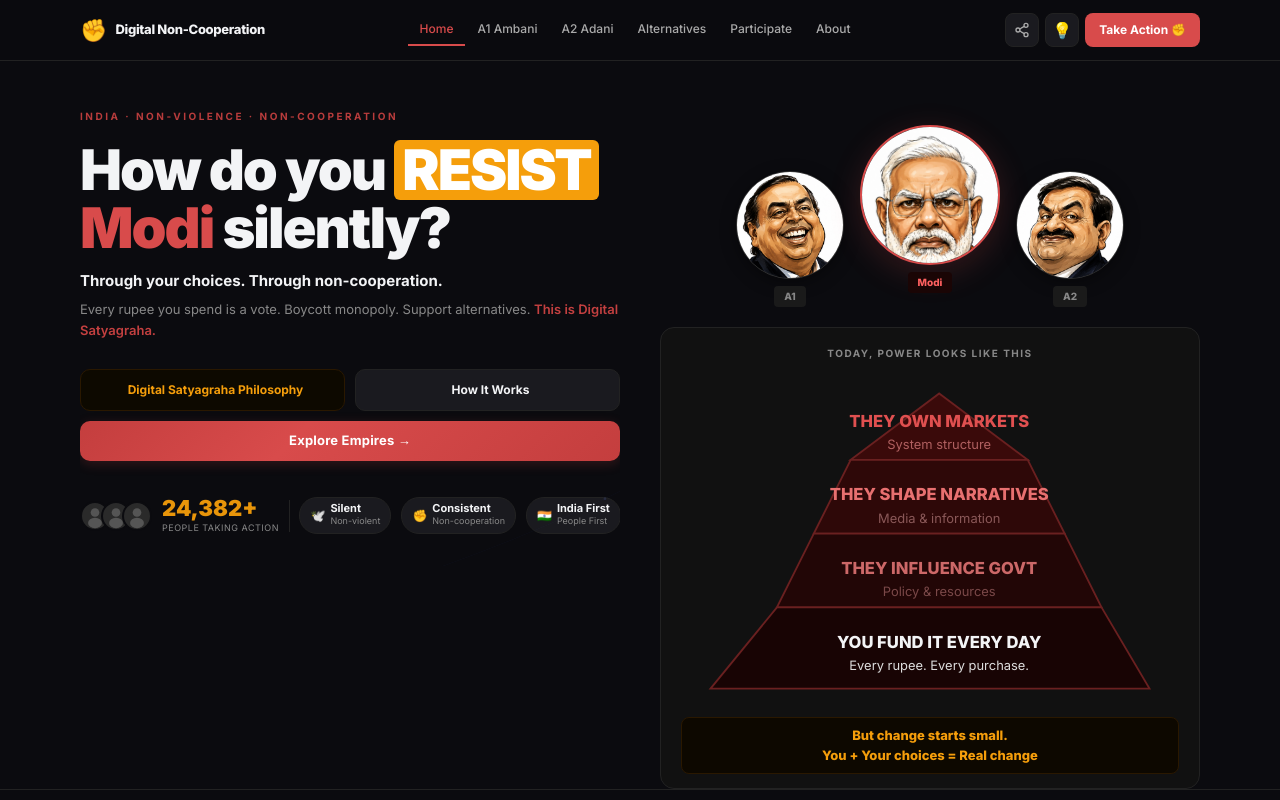
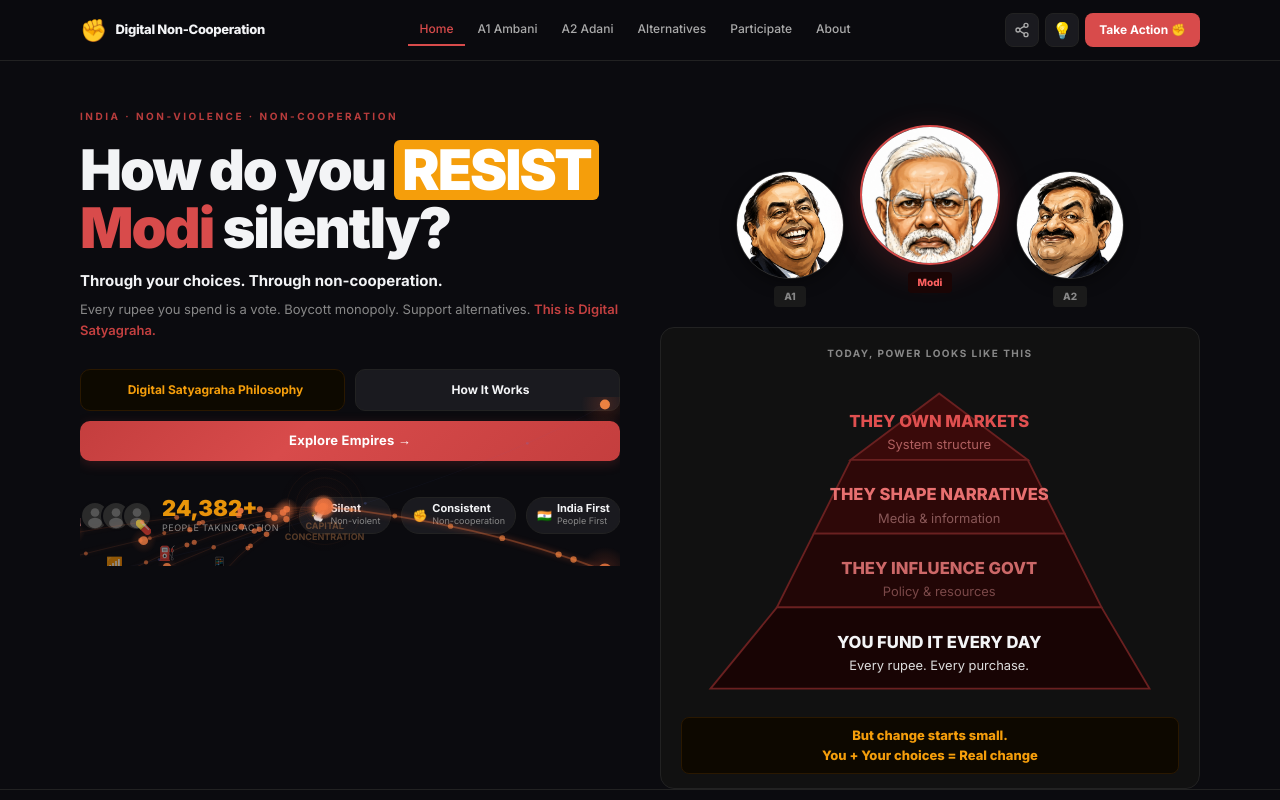
Before and after one commit to Xcel-Host/digital-non-cooperation, a React (Vite) app: page / in a window 1280 px wide. Shown: the top 800 px of the page. Built offline with nearby package versions, Linux system fonts and the light colour scheme.

Commit message:
herosection fixed

```diff
--- a/src/components/HeroSection.jsx
+++ b/src/components/HeroSection.jsx
@@ -108,7 +108,7 @@
     ]
 
     // Collector — mid area
-    const collector = { x: 0.42, y: 0.72, label: 'Capital Concentration' }
+    const collector = { x: 0.46, y: 0.58, label: 'Capital Concentration' }
 
     // Pyramid base & apex — right side
     const pbX = () => canvas.width * 0.94
@@ -131,7 +131,7 @@
     ).flat()
 
     const apexParts = Array.from({ length: 7 }, (_, i) => ({
-      progress: i / 7,
+      progress: i/14,
       speed: 0.0028 + Math.random() * 0.001,
     }))
 
@@ -484,28 +484,19 @@
                 ))}
               </div>
 
-              {/* FLOW ANIMATION — cinematic background atmosphere */}
+              {/* FLOW ANIMATION — bleeds into hero atmosphere */}
               {!empiresOpen && (
-                <div
-                  style={{
-                    position: 'absolute',
-                    left: '-40px',
-                    right: '-120px',
-                    bottom: '-120px',
-                    top: '72%',
-                    pointerEvents: 'none',
-                    zIndex: 0,
-                    overflow: 'visible',
-                    opacity: 0.82,
-                  }}
-                >
-                  <div
-                    style={{
-                      position: 'relative',
-                      width: '100%',
-                      height: '100%',
-                    }}
-                  >
+                <div style={{
+                  position: 'absolute',
+                  left: '-24px',
+                  right: '-20px',
+                  bottom: '-20px',
+                  top: '63%',
+                  pointerEvents: 'none',
+                  zIndex: 0,
+                  overflow: 'visible',
+                }}>
+                  <div style={{ position: 'relative', width: '100%', height: '100%' }}>
                     <FlowAnimation isDark={isDark} />
                   </div>
                 </div>
```
